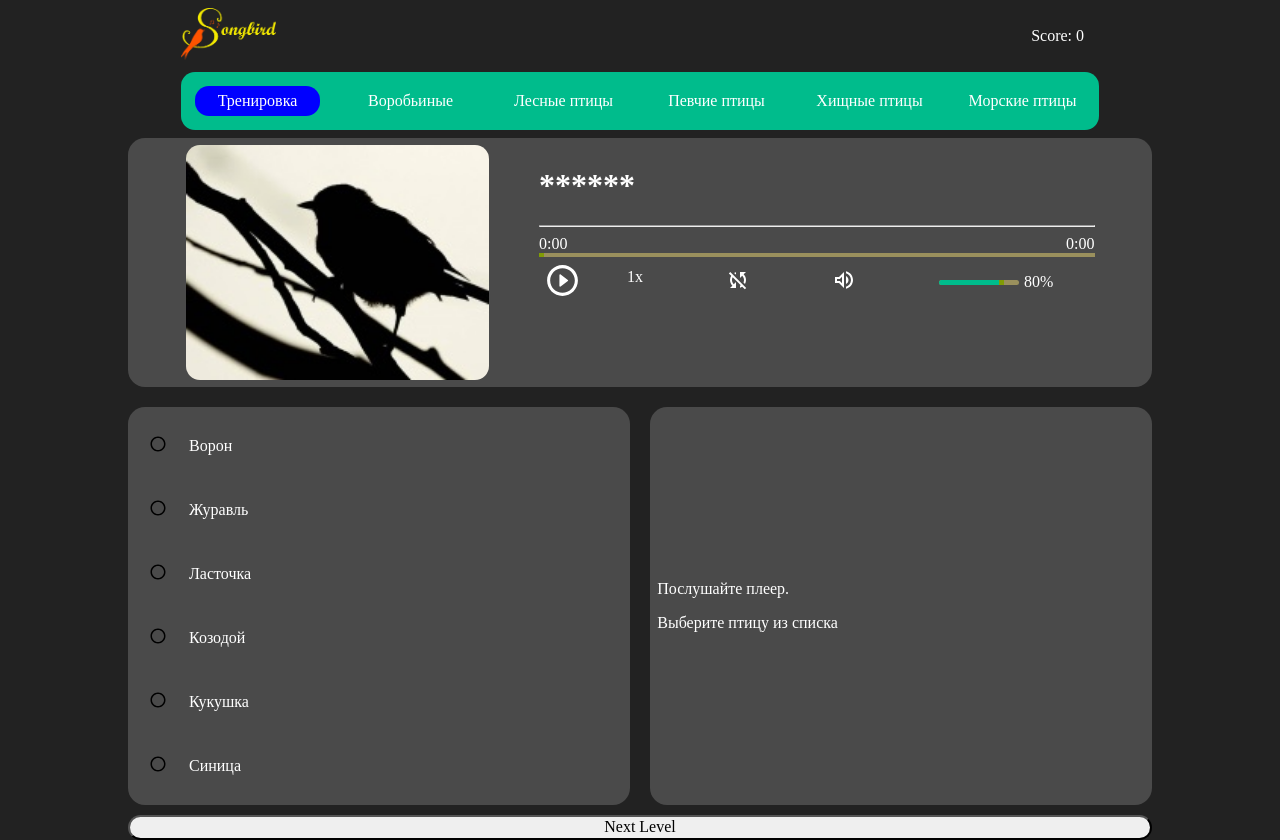
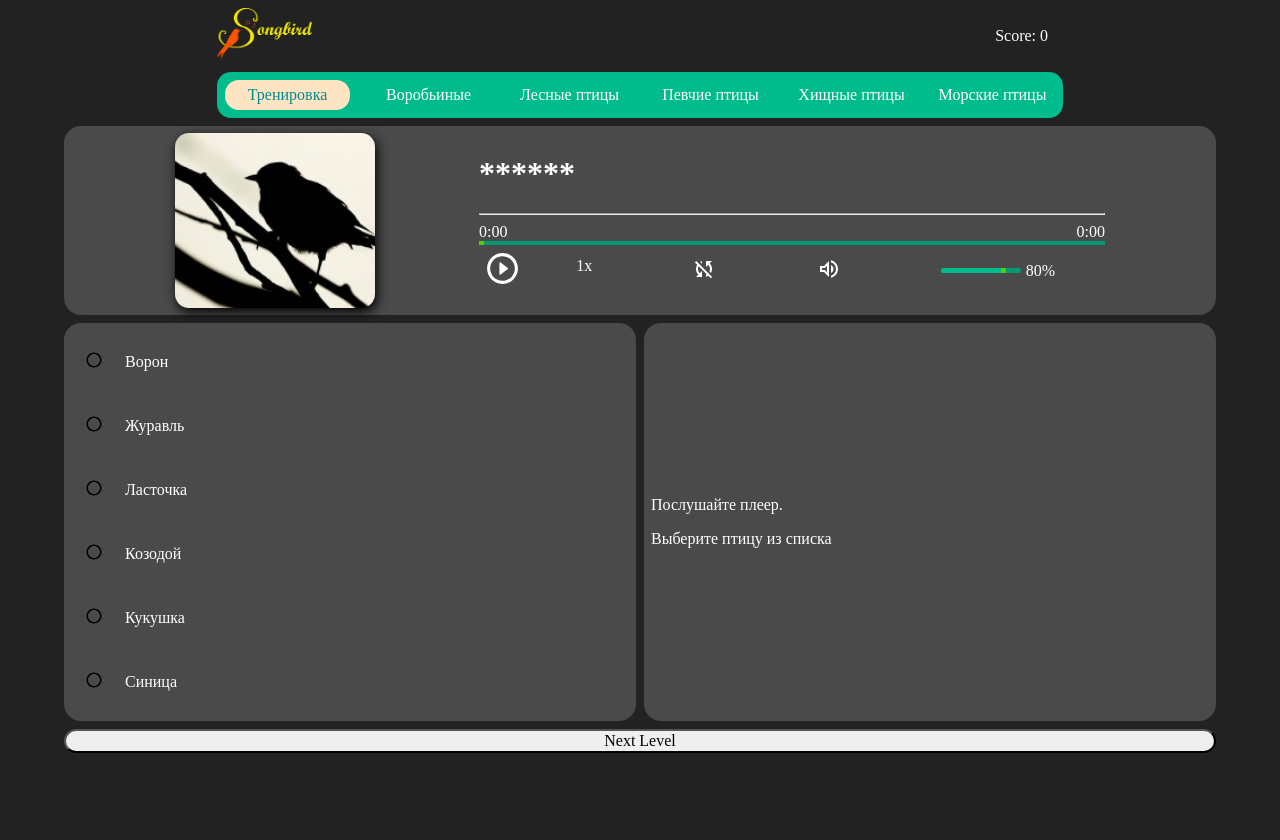
Before and after one commit to YaroslavBIG/songbird, a React (Create React App) app: page /train in a window 1280 px wide. After the commit the page ends 800 px from the top, so only its background shows below. Built offline with nearby package versions, Linux system fonts and the light colour scheme.

Commit message:
fix: style

```diff
--- a/src/components/ButtonNext/ButtonNext.scss
+++ b/src/components/ButtonNext/ButtonNext.scss
@@ -1,10 +1,10 @@
 .button--next {
-  margin-top: 10px;
+  margin: 8px 0;
   width: 100%;
   border-radius: 15px;
   outline: none;
 }
 
 .button-next--active {
-  background-color:  #3ff309;
+  background-color: $succes-color;
 }
--- a/src/components/Layout/Layout.scss
+++ b/src/components/Layout/Layout.scss
@@ -6,7 +6,7 @@ main {
   .button--start {
     width: 100%;
     height: 20px;
-    background-color: azure;
+    background-color: $buttons-main;
     border-radius: 14px;
     text-align: center;
     margin-bottom: 7px;
--- a/src/components/NavBar/NavBar.scss
+++ b/src/components/NavBar/NavBar.scss
@@ -12,11 +12,12 @@
   -o-border-radius: 14px;
 
   &--link{
-    color: white;
+    color: $link-color;
   }
 
   &-link--active {
-    background-color: blue;
+    color: $link-active-color;
+    background-color: $link-active-bg-color;
     margin: 0 auto;
     text-align: center;
     border-radius: 14px;
@@ -25,12 +26,12 @@
   div {
     border-radius: 14px;
     padding: 8px;
-    margin: 6px;
+    margin: 0 auto;
     min-width: 125px;
     text-align: center;
   }
 
   .active{
-    background-color: bisque;
+    background-color: $link-active-bg-color;
   }
 }
--- a/src/components/Player/Player.scss
+++ b/src/components/Player/Player.scss
@@ -10,7 +10,7 @@
     overflow: hidden;
     width: 80px;
     -webkit-appearance: none;
-    background-color: #9a905d;
+    background-color: #029973;
   }
   input[type='range']::-webkit-slider-runnable-track {
     height: 5px;
@@ -24,7 +24,7 @@
     -webkit-appearance: none;
     height: 25px;
     cursor: grab;
-    background: #819c05;
+    background: #56ce07;
     box-shadow: -80px 0 0 80px $nav-bar-color;
   }
 
@@ -50,11 +50,21 @@
     display: flex;
     justify-content: space-around;
     width: -webkit-fill-available;
+    transition: all ease-in 0.2s;
+    -webkit-transition: all ease-in 0.2s;
+    -moz-transition: all ease-in 0.2s;
+    -ms-transition: all ease-in 0.2s;
+    -o-transition: all ease-in 0.2s;
     .rate,
     .loop,
     .mute,
     .volume {
-      &:hover {
+      transition: inherit;
+      -webkit-transition: inherit;
+      -moz-transition: inherit;
+      -ms-transition: inherit;
+      -o-transition: inherit;
+      &:hover{
         @extend %player-hover;
        }
        &:active {
@@ -92,11 +102,11 @@
         width: 40px;
         margin: 5px;
         cursor: pointer;
-        transition: ease-in-out 1s;
-      -webkit-transition: ease-in-out 1s;
-      -moz-transition: ease-in-out 1s;
-      -ms-transition: ease-in-out 1s;
-      -o-transition: ease-in-out 1s;
+        transition: ease-in-out 0.5s;
+        -webkit-transition: ease-in-out 0.5s;
+        -moz-transition: ease-in-out 0.5s;
+        -ms-transition: ease-in-out 0.5s;
+        -o-transition: ease-in-out 0.5s;
         img {
           width: -webkit-fill-available;
           &:hover {
--- a/src/components/QuestionBlock/QuectionBlock.scss
+++ b/src/components/QuestionBlock/QuectionBlock.scss
@@ -1,7 +1,6 @@
 .question-block {
-margin-bottom: 2%;
-min-width: 80vw;
-max-width: 95vw;
+  margin-bottom: 8px;
+  width: 90vw;
   @extend %block-background;
 
   &--sound {
@@ -14,10 +13,7 @@ max-width: 95vw;
     display: contents;
 
     img {
-    width: 30%;
-    height: 30%;
-    align-self: center;
-    border-radius: 14px;
+      @extend %bird-img;
     }
   };
 
--- a/src/components/Quiz/Quiz.scss
+++ b/src/components/Quiz/Quiz.scss
@@ -1,13 +1,13 @@
 .quiz-block {
   display: flex;
-  max-width: 90vw;
+  width: 90vw;
   &--quiz {
     flex-basis: 50%;
   }
 
   &--quiz {
     @extend %block-background;
-    margin-right: 2%;
+    margin-right: 8px;
     ul {
       height: 100%;
       margin: 0;
@@ -26,6 +26,7 @@
 
       &:hover{
         background-color: rgba(250, 244, 244, 0.13);
+        box-shadow: 2px 7px 16px black;
       }
     };
   }
@@ -66,12 +67,7 @@
       margin-bottom: 16px;
 
       img {
-        width: 200px;
-        height: 175px;
-        display: flex;
-        border-radius: 14px;
-        object-fit: cover;
-        border-radius: 14px;
+        @extend %bird-img
       }
     }
 
--- a/src/scss/_extension.scss
+++ b/src/scss/_extension.scss
@@ -12,6 +12,8 @@
 }
 
 %player-hover {
+  cursor: pointer;
+  filter: drop-shadow(2px 4px 6px black);
   transform: scale(1.1);
   -webkit-transform: scale(1.1);
   -moz-transform: scale(1.1);
@@ -20,9 +22,20 @@
 }
 
 %player-active {
+  cursor: pointer;
+  filter: none;
   transform: scale(0.9);
   -webkit-transform: scale(0.9);
   -moz-transform: scale(0.9);
   -ms-transform: scale(0.9);
   -o-transform: scale(0.9);
+  -webkit-filter: none;
 }
+
+%bird-img {
+  width: 200px;
+  height: 175px;
+  border-radius: 14px;
+  object-fit: cover;
+  filter: drop-shadow(2px 4px 6px black);
+}
--- a/src/scss/_variabiles.scss
+++ b/src/scss/_variabiles.scss
@@ -1,2 +1,7 @@
 $nav-bar-color: #00bc8c;
 $background-color: #222;
+$succes-color: #3ff309;
+$buttons-main: azure;
+$link-color: white;
+$link-active-color: darkcyan;
+$link-active-bg-color: bisque;
```
Lines whose indentation alone changed are shown as unchanged.
